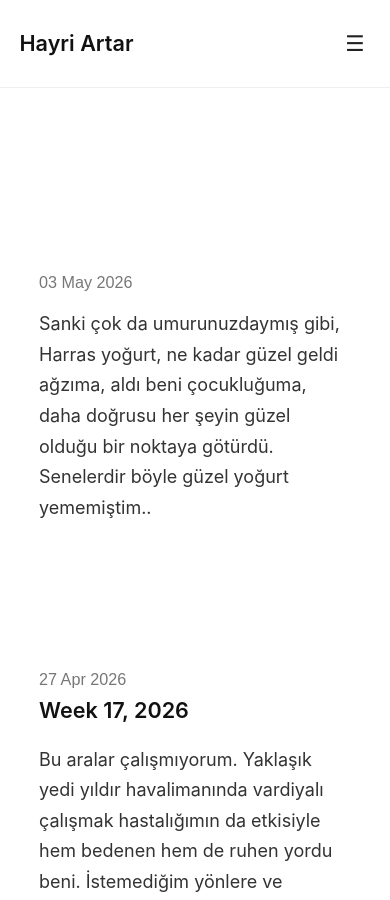
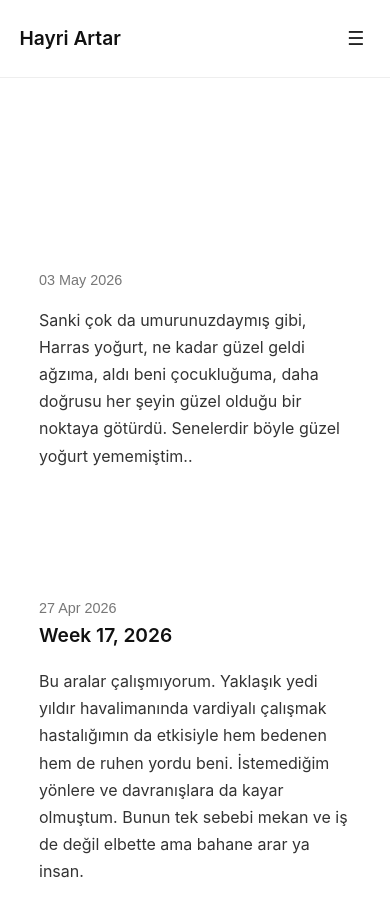
Before and after one commit to hayriartar/hayriartar.github.io, a Jekyll site: the page built from index.html, in a window 390 px wide and 900 px high. Built offline with Jekyll 4.4.1, drawn with Linux system fonts in a browser that asks for light colours; the list of posts is cut into pages by our own code.

Commit message:
some css changes

```diff
--- a/assets/css/custom.css
+++ b/assets/css/custom.css
@@ -500,7 +500,7 @@ mark {
 
 @media (max-width: 600px) {
 
-html { font-size: 18px;}
+html { font-size: 16px;}
 body { max-width: 80vw;}
 body > header {
     position: fixed;
```
